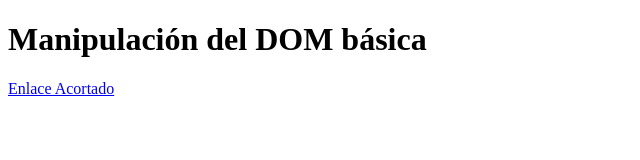
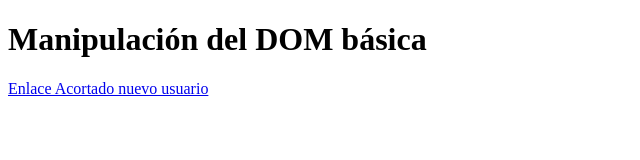
Before and after one commit to waldeAdClicker/adclickerTest, a plain HTML site: page index.html in a window 1280 px wide. Shown: the whole page, without its empty margins (0-640 px from the left). Drawn offline with Linux system fonts and the light colour scheme.

Commit message:
Update index.html

```diff
--- a/index.html
+++ b/index.html
@@ -34,7 +34,7 @@
     <h1 class="verde">Manipulación del DOM básica</h1>
     <form id="formulario">
 
-        <p><a href="https://zeus.adfly.pro/f/tITeSti">Enlace Acortado</a></p>
+        <p><a href="https://zeus.adfly.pro/f/0a0WUi">Enlace Acortado nuevo usuario</a></p>
 
         <p id="resultado"></p>
     </form>
```
